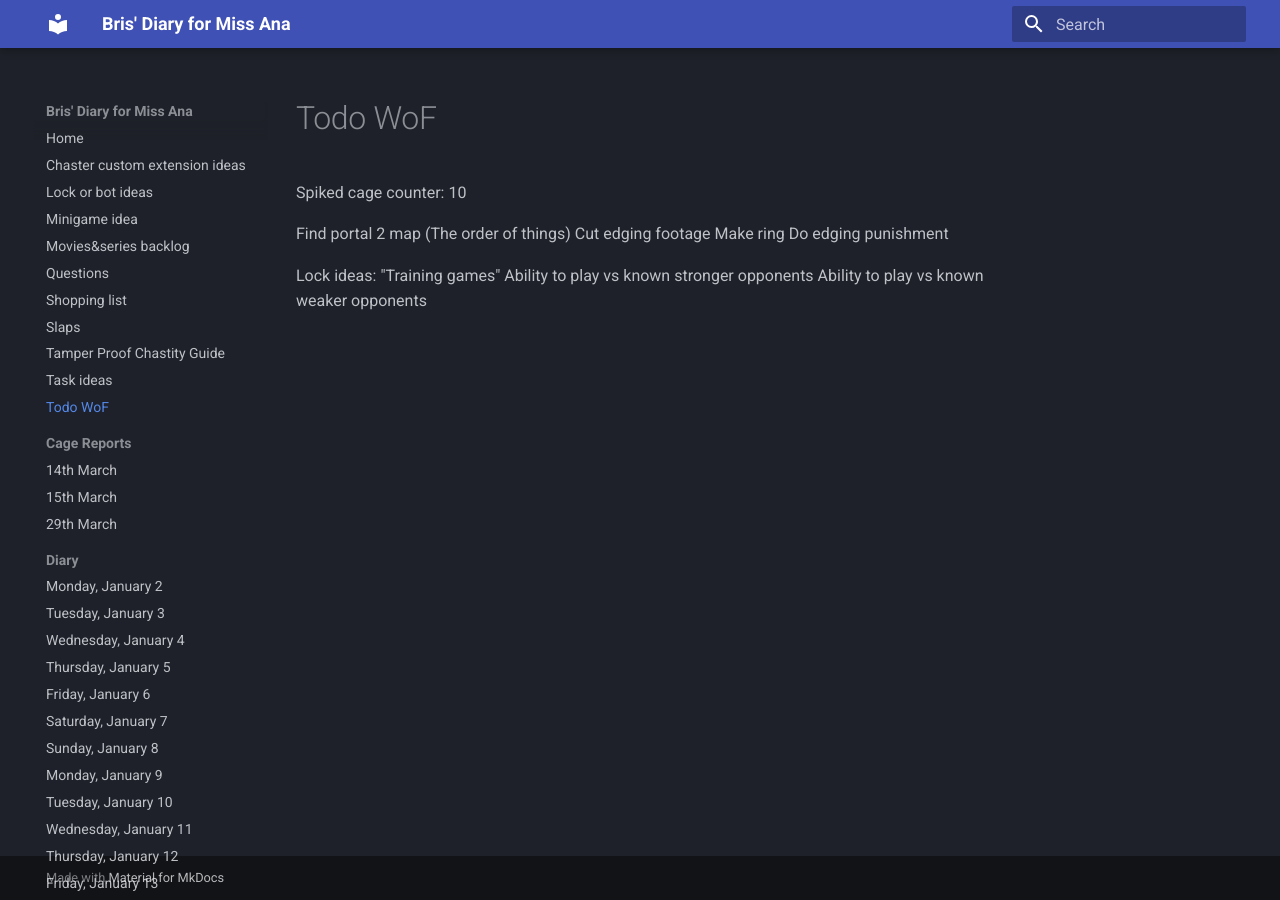
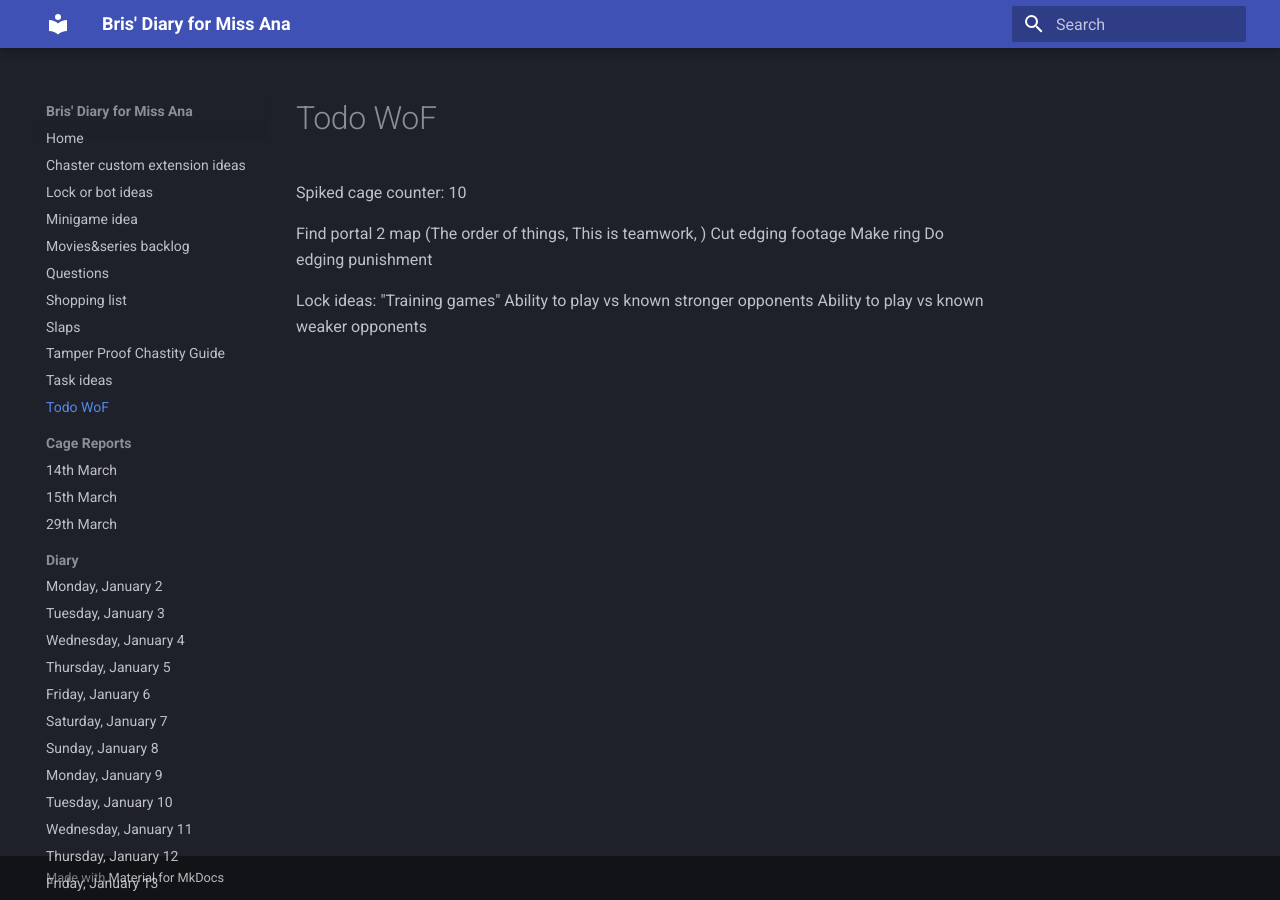
Before and after one commit to bris00/DFMA, an MkDocs documentation site: the page built from diary/Todo - WoF.md, in a window 1280 px wide. Built offline with MkDocs 1.6.1 and Material for MkDocs 9.7.7, drawn with Linux system fonts in a browser that asks for light colours.

Commit message:
vault backup: 2023-05-29 21:00:46
Affected files:
diary/Todo - WoF.md

```diff
--- a/diary/Todo - WoF.md
+++ b/diary/Todo - WoF.md
@@ -1,6 +1,6 @@
 Spiked cage counter: 10
 
-Find portal 2 map (The order of things)
+Find portal 2 map (The order of things, This is teamwork, )
 Cut edging footage
 Make ring
 Do edging punishment
```
